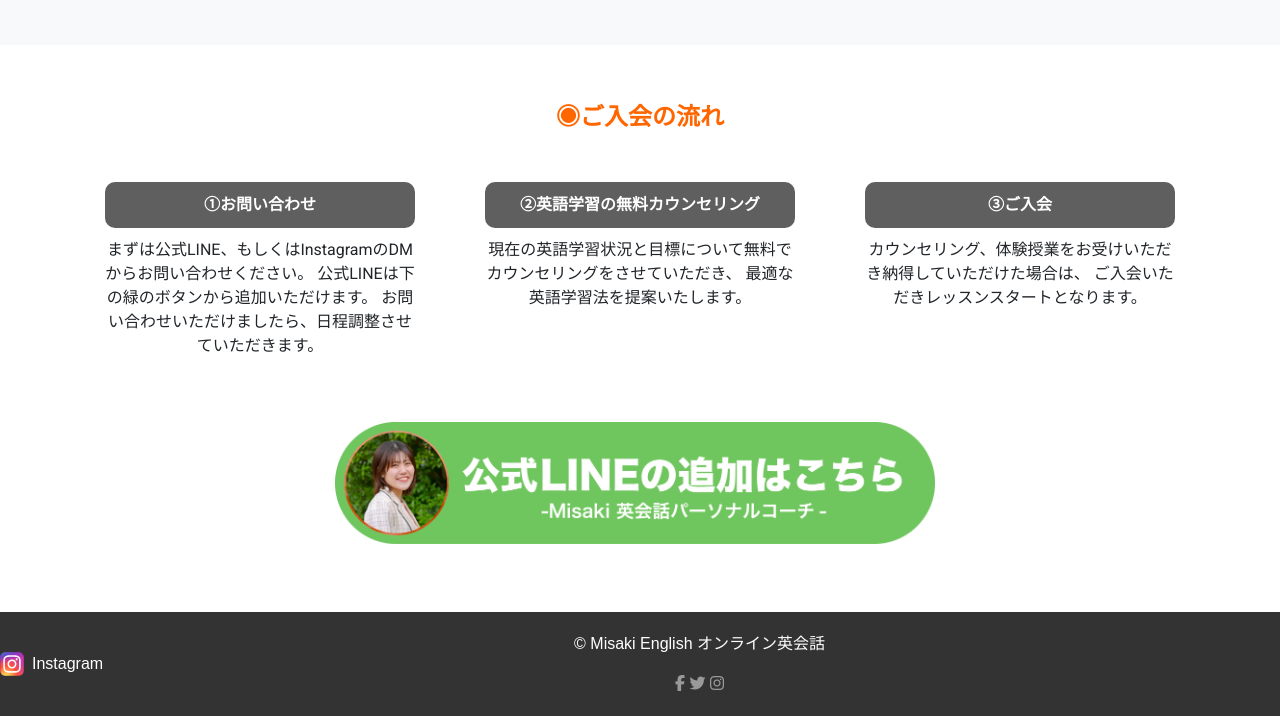
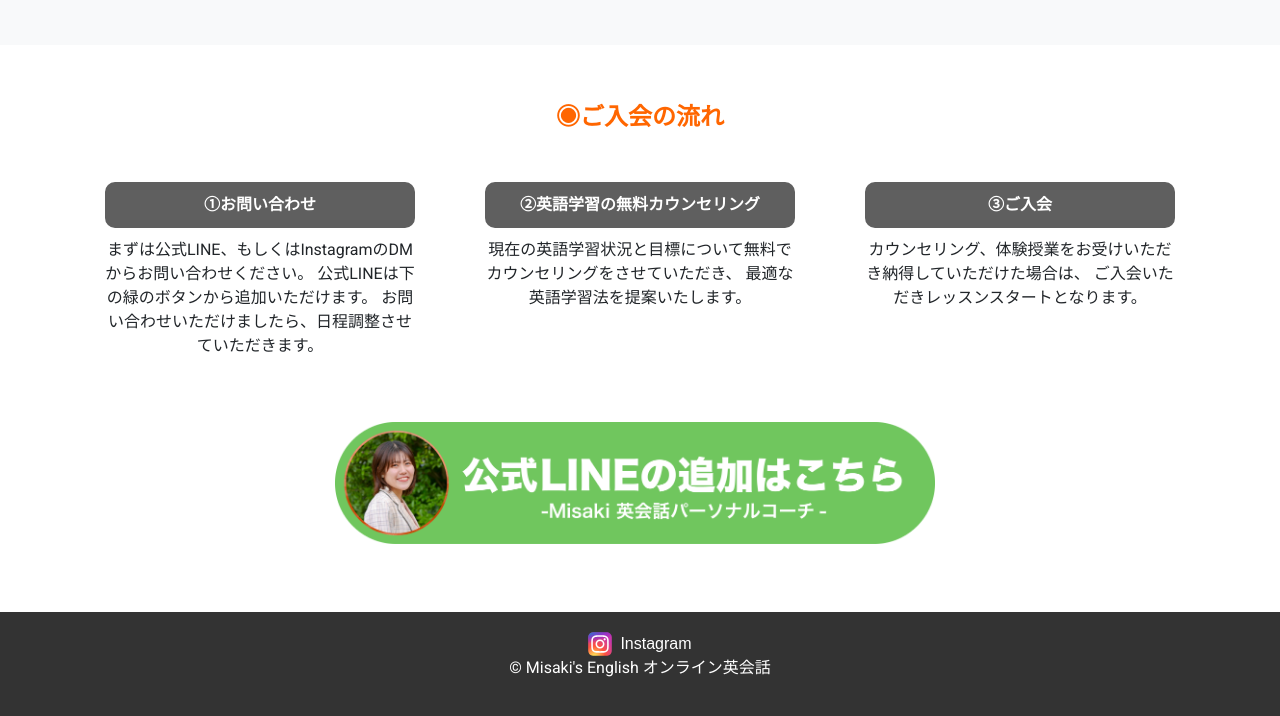
Before and after one commit to neighbridge/misaki-english, a plain HTML site: page index.html in a window 1280 px wide. Shown: the part 3637-4353 px from the top of the page. Drawn offline with nearby package versions, Linux system fonts and the light colour scheme.

Commit message:
フッター編集

```diff
--- a/index.html
+++ b/index.html
@@ -510,16 +510,11 @@ IELTS overall 6.5 <br>
     <img src="img/instagram.svg" alt="Instagram" />
     <span>Instagram</span>
   </a>
-    <div class="container text-center">
-      <p>© Misaki English オンライン英会話</p>
-
-      <div class="social-links">
-        <a href="#"><i class="fab fa-facebook-f"></i></a>
-        <a href="#"><i class="fab fa-twitter"></i></a>
-        <a href="#"><i class="fab fa-instagram"></i></a>
-      </div>
-    </div>
-  </footer>
+  </div>
+  <div class="container text-center">
+    <p>© Misaki's English オンライン英会話</p>
+  </div>
+</footer>
 
   <!-- Scripts -->
   <script src="https://code.jquery.com/jquery-3.5.1.slim.min.js"></script>
```
